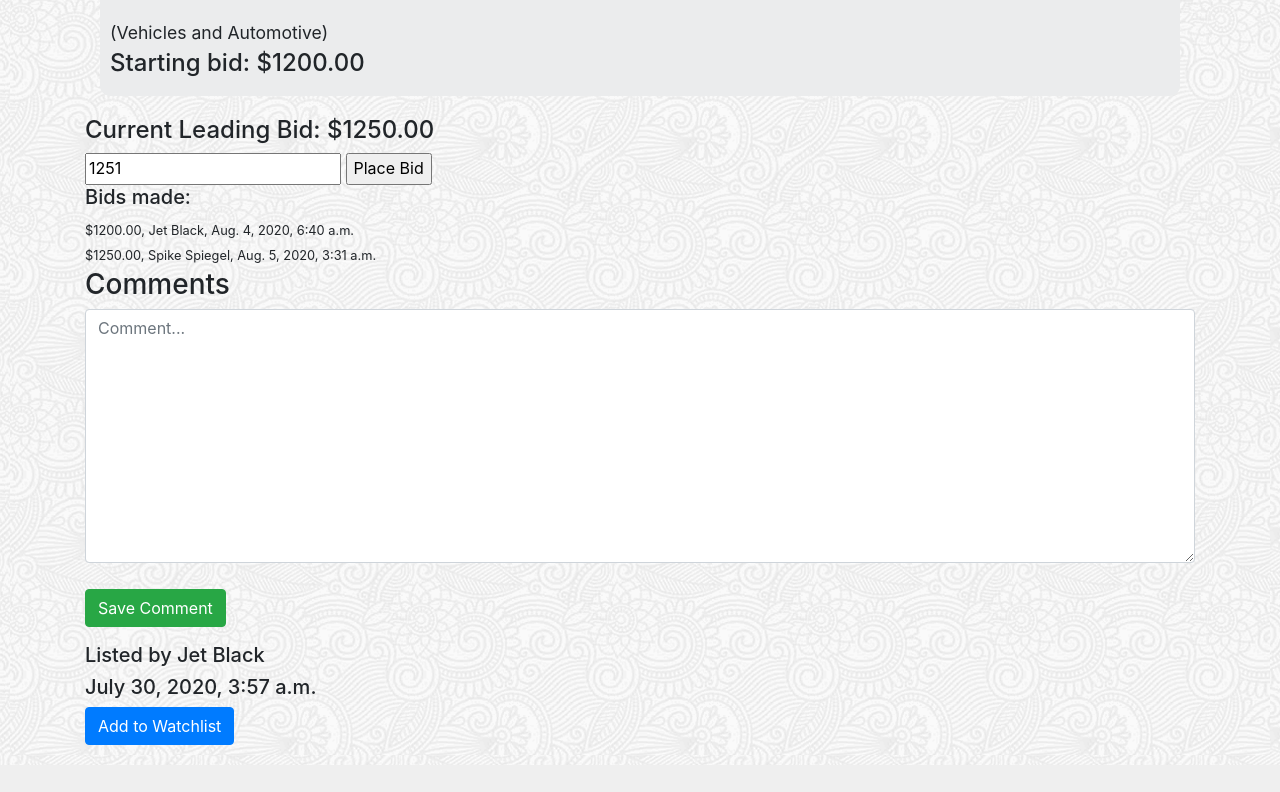
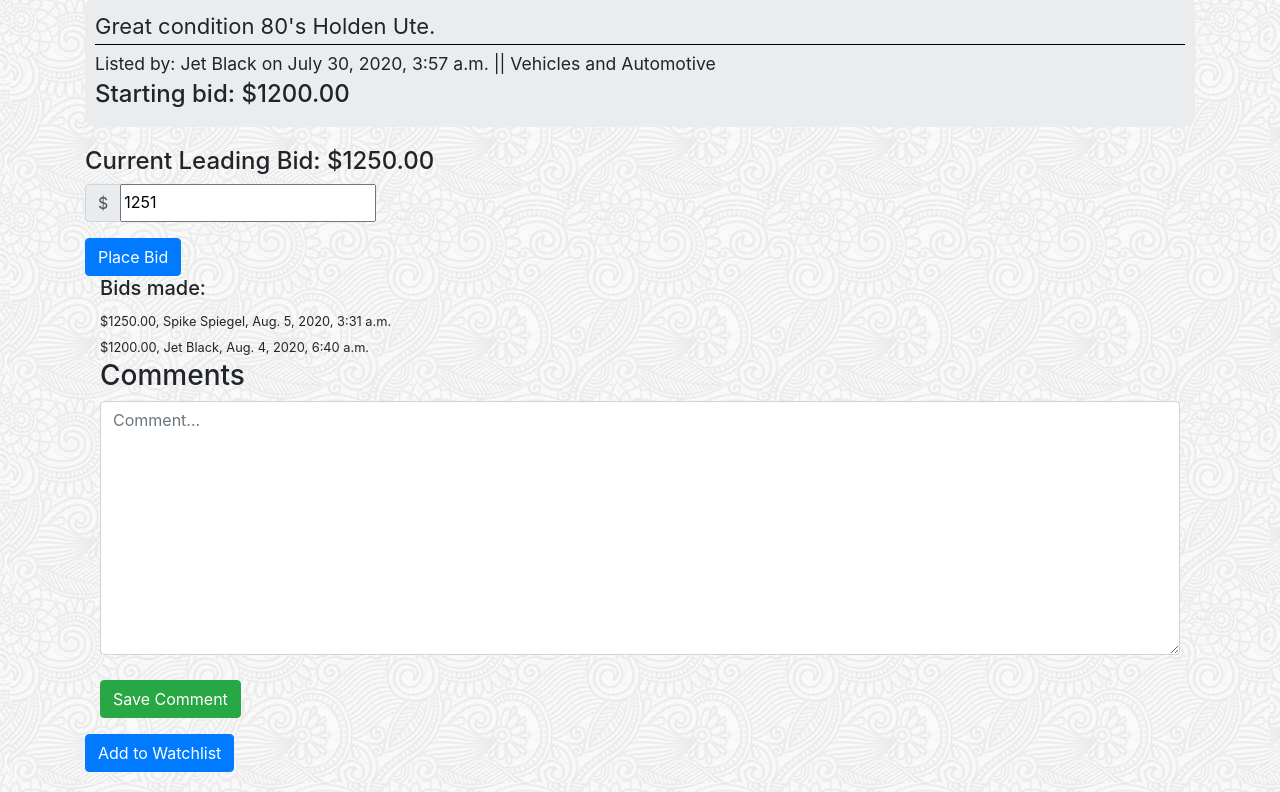
Before and after one commit to baden119/Project2, a Django app: page /listing/12 in a window 1280 px wide. Shown: the part 501-1293 px from the top of the page. Before the commit the page ends 1266 px from the top, so only its background shows below. Run offline with Django 3.2, Linux system fonts and the light colour scheme; a user stored in the database is signed in; data comes from the database, SQL or seed files in the repository; both versions use the stored data as it was after the commit; some libraries are stand-ins or nearby versions.

Commit message:
Figured out watchlist redirect. Added users won auctions. a bit more css

```diff
--- a/auctions/models.py
+++ b/auctions/models.py
@@ -38,6 +38,7 @@ class Listing(models.Model):
     user = models.ForeignKey(User, on_delete=models.CASCADE)
     image_URL = models.URLField(max_length=200, blank=True)
     open = models.BooleanField(default = True)
+    winner = models.ForeignKey(User, on_delete=models.DO_NOTHING, null=True, blank=True, related_name="winner")
     category = models.CharField(
         max_length=2,
         choices=CATEGORY_CHOICES,
--- a/auctions/static/auctions/scss/styles.scss
+++ b/auctions/static/auctions/scss/styles.scss
@@ -70,10 +70,16 @@ html, body {
   text-align: center;
   margin-bottom: 20px;
   #listing_title{
-    font-size: 40px;
+    margin-top: 30px;
+    font-size: 50px;
+    font-weight: bold;
     margin-bottom: inherit;
   }
   .listing_image{
+    img{
+      max-width:100%  ;
+      object-fit: contain;
+    }
     background-color: $secondary-color;
     border-radius: 10px;
   }
@@ -82,9 +88,12 @@ html, body {
     text-align: left;
     font-size: 22px;
     background-color: $secondary-color;
-    // border: solid 2px $primary-color;
     padding: 10px;
     border-radius: 10px;
+    p{
+      border-bottom: solid 1px $primary-color;
+      margin-bottom:0;
+    }
   }
 }
 /* Check out https://getbootstrap.com/docs/4.0/components/input-group/ */
--- a/auctions/static/auctions/styles.css
+++ b/auctions/static/auctions/styles.css
@@ -1 +1 @@
-html,body{padding:10px;background-image:url("/static/auctions/full-bloom.png");line-height:1.6}.nav{padding:0;height:50px;justify-content:space-between;align-items:center}.nav .nav-item{margin:0px 10px 0px}.nav .left-side{display:flex;justify-content:flex-start}.nav .left-side img{background-color:#ebeced;height:60px;padding:5px;border:2px solid #000;border-radius:100%}.nav .left-side select{font-size:20px;height:40px;background-color:#ebeced;border-radius:5px}.nav .right-side{display:flex;justify-content:flex-end}.card{max-height:85vh;height:100%}.card .card-header{text-align:center;font-size:25px}.card .card-image{text-align:center;margin:10px}.card .card-image .card-img-top{border:solid 2px #000;background-color:#ebeced;max-height:30vh;max-width:40vh;object-fit:contain}.card .card-text{max-height:25vh;overflow:scroll}.listing_info{text-align:center;margin-bottom:20px}.listing_info #listing_title{font-size:40px;margin-bottom:inherit}.listing_info .listing_image{background-color:#ebeced;border-radius:10px}.listing_info #listing_details{margin-bottom:inherit;text-align:left;font-size:22px;background-color:#ebeced;padding:10px;border-radius:10px}
+html,body{padding:10px;background-image:url("/static/auctions/full-bloom.png");line-height:1.6}.nav{padding:0;height:50px;justify-content:space-between;align-items:center}.nav .nav-item{margin:0px 10px 0px}.nav .left-side{display:flex;justify-content:flex-start}.nav .left-side img{background-color:#ebeced;height:60px;padding:5px;border:2px solid #000;border-radius:100%}.nav .left-side select{font-size:20px;height:40px;background-color:#ebeced;border-radius:5px}.nav .right-side{display:flex;justify-content:flex-end}.card{max-height:85vh;height:100%}.card .card-header{text-align:center;font-size:25px}.card .card-image{text-align:center;margin:10px}.card .card-image .card-img-top{border:solid 2px #000;background-color:#ebeced;max-height:30vh;max-width:40vh;object-fit:contain}.card .card-text{max-height:25vh;overflow:scroll}.listing_info{text-align:center;margin-bottom:20px}.listing_info #listing_title{margin-top:30px;font-size:50px;font-weight:bold;margin-bottom:inherit}.listing_info .listing_image{background-color:#ebeced;border-radius:10px}.listing_info .listing_image img{max-width:100%;object-fit:contain}.listing_info #listing_details{margin-bottom:inherit;text-align:left;font-size:22px;background-color:#ebeced;padding:10px;border-radius:10px}.listing_info #listing_details p{border-bottom:solid 1px #000;margin-bottom:0}
--- a/auctions/templates/auctions/display_closed_listing.html
+++ b/auctions/templates/auctions/display_closed_listing.html
@@ -13,8 +13,6 @@
 
   {% include 'auctions/partials/_bids_and_comments.html' %}
 
-  {% include 'auctions/partials/_lister_info.html' %}
-
   {% if request.user.is_authenticated %}
     {% if listing.id in watchlist %}
         <a class="btn btn-warning" href="{% url 'remove_from_watchlist' listing.id %}">Remove from Watchlist</a>
--- a/auctions/templates/auctions/display_open_listing.html
+++ b/auctions/templates/auctions/display_open_listing.html
@@ -9,14 +9,20 @@
   {% if request.user.is_authenticated %}
   <form action="{% url 'bid' listing.id %}" method="post">
     {% csrf_token %}
+    <div class="input-group mb-3">
+      <div class="input-group-prepend">
+        <span class="input-group-text">$</span>
+      </div>
         <input type="number" min="{{ highest_bid|add:"1" }}" value="{{ highest_bid|add:"1" }}" step="0.05" name="bid">
-      <input type="submit" value="Place Bid">
+    </div>
+        <input class="btn btn-primary" type="submit" value="Place Bid">
       </form>
   {% endif %}
 
   {% include 'auctions/partials/_bids_and_comments.html' %}
 
   {% if request.user.is_authenticated %}
+  <div class="container">
     <div class="form-group">
       <form action="{% url 'comment' listing.id %}" method="post">
           {% csrf_token %}
@@ -25,9 +31,8 @@
           <button type="submit" class="btn btn-success">Save Comment</button>
       </form>
     </div>
+  </div>
   {% endif %}
-
-  {% include 'auctions/partials/_lister_info.html' %}
 
   {% if request.user.is_authenticated %}
     {% if listing.id in watchlist %}
--- a/auctions/templates/auctions/index.html
+++ b/auctions/templates/auctions/index.html
@@ -4,7 +4,6 @@
   <div class="container">
       <h2>{{ heading }}</h2>
       <div class="card-columns">
-
         {% for listing in listings %}
         <div class="card">
             <div class="card-header">{{ listing.title }}</div>
--- a/auctions/templates/auctions/layout.html
+++ b/auctions/templates/auctions/layout.html
@@ -28,11 +28,16 @@
               <form action="{% url 'index' %}" method="post">
                 {% csrf_token %}
                 <select name="browse_box">
-                  <optgroup label="All listings">
+                  <optgroup label="All Listings">
                     <option value="active">Active listings</option>
-                    <option value="closed">Closed listings</option>
                     <option value="all">All listings</option>
                   </optgroup>
+                  {% if user.is_authenticated %}
+                  <optgroup label="Your Listings">
+                    <option value="winner">Listings You've Won</option>
+                    <option value="created">Listings You Created</option>
+                  </optgroup>
+                  {% endif %}
                   <optgroup label="By Category">
                     {% for category in categories_list %}
                     <option value="{{ category.0 }}">{{ category.1 }}</option>
@@ -55,10 +60,10 @@
 
             {% else %}
                 <li class="nav-item">
-                    <a class="btn btn-secondary" href="{% url 'login' %}">Log In</a>
+                    <a class="btn btn-warning" href="{% url 'login' %}">Log In</a>
                 </li>
                 <li class="nav-item">
-                    <a class="btn btn-secondary" href="{% url 'register' %}">Register</a>
+                    <a class="btn btn-warning" href="{% url 'register' %}">Register</a>
                 </li>
             {% endif %}
             <li class="nav-item">
--- a/auctions/templates/auctions/login.html
+++ b/auctions/templates/auctions/login.html
@@ -1,7 +1,7 @@
 {% extends "auctions/layout.html" %}
 
 {% block body %}
-
+<div class"container">
     <h2>Login</h2>
 
     {% if message %}
@@ -20,5 +20,5 @@
     </form>
 
     Don't have an account? <a href="{% url 'register' %}">Register here.</a>
-
+</div>
 {% endblock %}
--- a/auctions/templates/auctions/partials/_bids_and_comments.html
+++ b/auctions/templates/auctions/partials/_bids_and_comments.html
@@ -1,12 +1,16 @@
 {% if bid_info %}
+<div class="container">
   <h5>Bids made:</h5>
   {% for bid in bid_info %}
     <small>${{ bid.bid }}, {{ bid.user.first_name }} {{bid.user.last_name}}, {{bid.bid_datetime}} </small>
     <br>
   {% endfor %}
 {% endif %}
-<h3> Comments </h3>
+</div>
+<div class="container">
+  <h3> Comments </h3>
   {% for comment in comments %}
   <p>{{ comment.text }}</p>
   <small> by {{ comment.user.first_name }} {{comment.user.last_name}}, {{comment.comment_datetime}}</small>
   {% endfor %}
+</div>
--- a/auctions/templates/auctions/partials/_lister_info.html
+++ /dev/null
@@ -1,2 +0,0 @@
-<h5>Listed by {{ listing.user.first_name }} {{ listing.user.last_name }}</h5>
-<h5>{{ listing.listed_datetime }}</h5>
--- a/auctions/templates/auctions/partials/_listing_info.html
+++ b/auctions/templates/auctions/partials/_listing_info.html
@@ -1,4 +1,3 @@
-<div class="container">
 <div class="listing_info">
   <div id="listing_title">{{ listing.title }}</div>
   <div class="listing_image">
@@ -6,8 +5,7 @@
   </div>
   <div id="listing_details">
     <p>{{ listing.description }}</p>
-      <small>({{ listing.get_category_display }})</small>
+    <small>Listed by: {{ listing.user.first_name }} {{ listing.user.last_name }} on {{ listing.listed_datetime }} || {{ listing.get_category_display }}</small>
     <h4>Starting bid: ${{ listing.starting_bid }}</h4>
   </div>
 </div>
-</div>
--- a/auctions/views.py
+++ b/auctions/views.py
@@ -27,6 +27,7 @@ def index(request):
     watchlist = []
     if request.user.is_authenticated:
         watchlist_data = request.user.watchlist.all()
+
         for item in watchlist_data:
             watchlist.append(item.listing.id)
 
@@ -43,6 +44,14 @@ def index(request):
         elif request.POST["browse_box"] == "all":
             listings = Listing.objects.all()
             heading = "All Listings"
+
+        elif request.POST["browse_box"] == "winner":
+            listings = request.user.winner.all()
+            heading = "Listings you've won"
+
+        elif request.POST["browse_box"] == "created":
+            listings = Listing.objects.filter(user = request.user)
+            heading = "Your Listings"
 
         else:
             listings = Listing.objects.filter(category=request.POST["browse_box"]).filter(open=True)
@@ -140,12 +149,12 @@ def new_listing(request):
 def display_listing(request, listing_id):
     # Get listing and bidding data.
     listing = Listing.objects.get(pk=listing_id)
-    bid_info = Bid.objects.filter(listing=listing_id)
+    bid_info = Bid.objects.filter(listing=listing_id).order_by('-bid_datetime')
     comments = Comment.objects.filter(listing=listing_id)
 
     # Determine the highest current bid. Use starting bid if there are no bids.
     if bid_info:
-        highest_bid = (bid_info.last().bid)
+        highest_bid = (bid_info.first().bid)
     else:
         highest_bid = listing.starting_bid
 
@@ -179,7 +188,7 @@ def display_listing(request, listing_id):
 
         # Determine and communicate if current user is auctions winner.
         winner = False
-        if bid_info.last().user_id == request.user.id:
+        if listing.winner == request.user:
             winner = True
         return render(request, "auctions/display_closed_listing.html",{
             "listing": listing,
@@ -203,20 +212,23 @@ def add_to_watchlist(request, listing_id):
         message = "Item Already in Watchlist"
         return redirect("display_listing", listing_id = listing_id)
 
-    # Here I would ideally like to redirect the user back where they came from,
-    # so if they were viewing this particular listing it would take them back to display_listing,
-    # but if they were viewing all listings it would take them to index, but i cant
-    # figure out how to do this.
-    return redirect("index")
+    # HTTP_REFERER is the url where the user was when they made this request,
+    # using this makes it possible to, in most cases, return them to the page
+     # they were on when they clicked the "add to" (or "remove from") watchlist button.
+    return redirect(request.META["HTTP_REFERER"])
 
 def remove_from_watchlist(request, listing_id):
     # Remove item from a users watchlist.
-    request.user.watchlist.get(listing_id = listing_id).delete()
-    # Here I would ideally like to redirect the user back where they came from,
-    # so if they were viewing this particular listing it would take them back to display_listing,
-    # but if they were viewing all listings it would take them to index, but i cant
-    # figure out how to do this.
-    return redirect("index")
+
+    print("dynamic redirect attempt #5")
+    referer = request.META["HTTP_REFERER"]
+    print(referer)
+    try:
+        request.user.watchlist.get(listing_id = listing_id).delete()
+    except DoesNotExist:
+        return redirect(request.META["HTTP_REFERER"])
+
+    return redirect(request.META["HTTP_REFERER"])
 
 def display_watchlist(request):
     # Get watchlist info for current user.
@@ -250,9 +262,21 @@ def bid(request, listing_id):
 
 def close_listing(request, listing_id):
     # Close a listing by changing its open field to False.
+    # Also assign a winner to the listing.
     listing = Listing.objects.get(pk=listing_id)
+    bid_info = Bid.objects.filter(listing=listing_id)
+
+    # If no bids have been placed on an auction at closing,
+    # make the auctions owner the winner
+    if bid_info:
+        listing.winner = bid_info.last().user
+    else:
+        listing.winner = request.user
+
     listing.open = False
+
     listing.save()
+
     return HttpResponseRedirect(reverse("display_listing", args=(listing_id,)))
 
 def comment(request, listing_id):
```
Also changed, not shown: auctions/migrations/0018_auto_20200808_0238.py (added), auctions/migrations/0019_auto_20200808_0247.py (added), db.sqlite3. Lines whose indentation alone changed are shown as unchanged.
